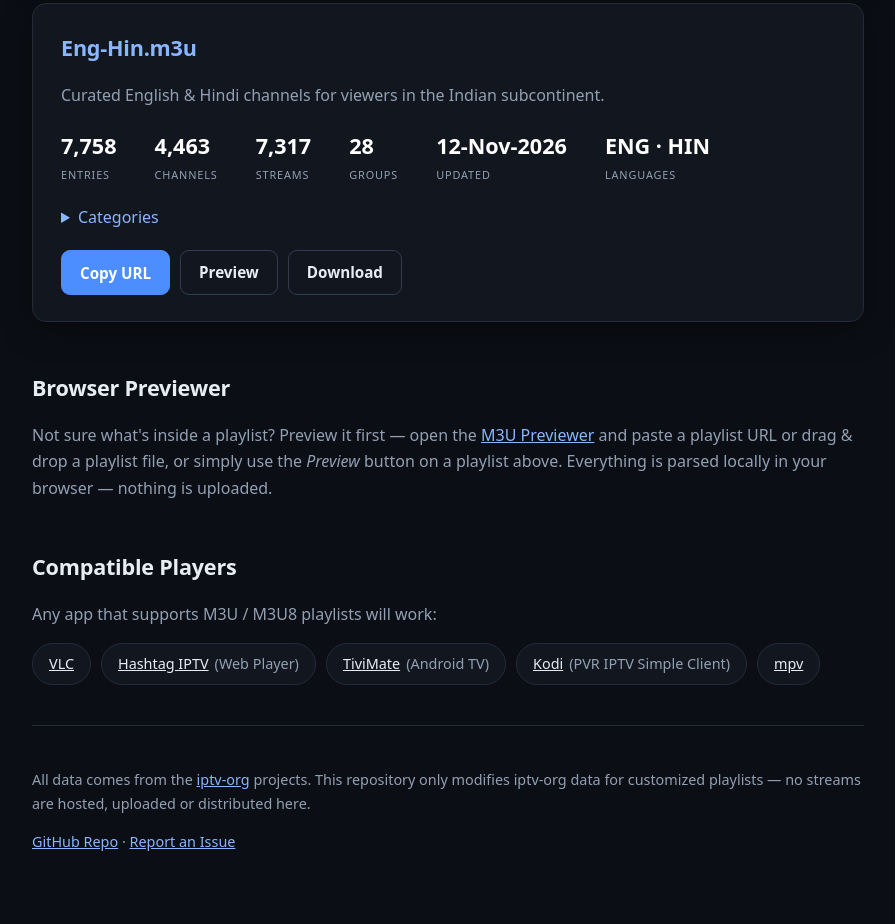
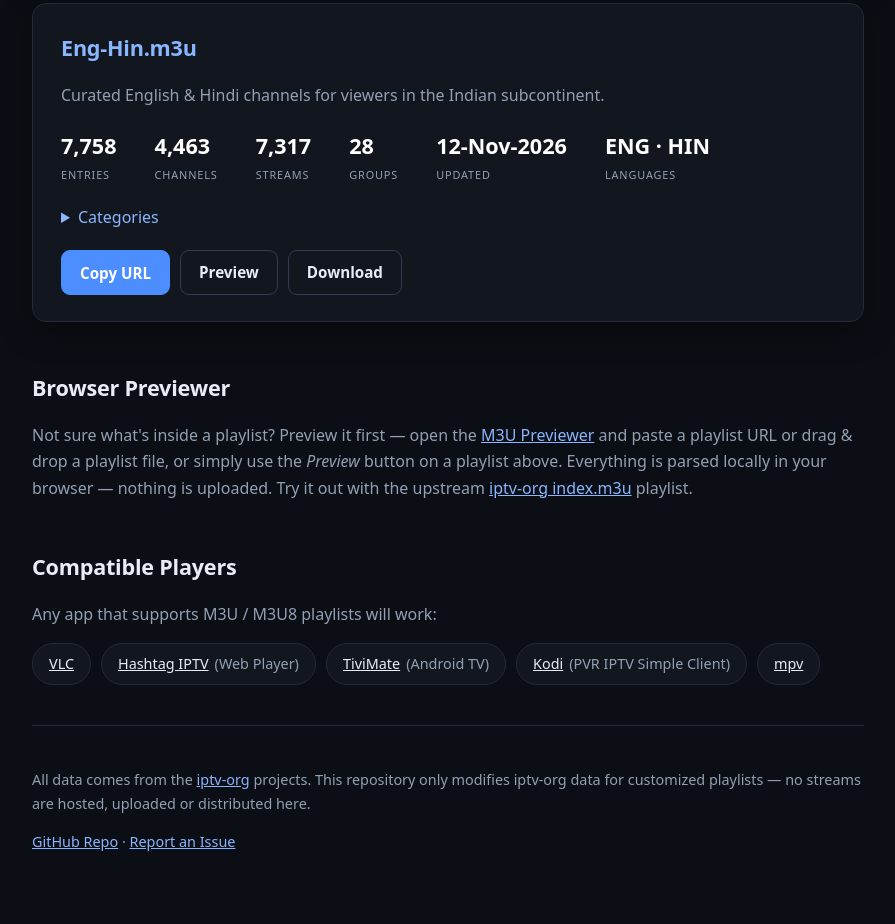
Before and after one commit to albus-percival/iptv, a plain HTML site: page index.html in a window 1280 px wide. Shown: the part 575-1499 px from the top of the page, without its empty margins (192-1087 px from the left). Drawn offline with Linux system fonts and the light colour scheme.

Commit message:
Add preview link for iptv-org index.m3u playlist in README.md and index.html

```diff
--- a/index.html
+++ b/index.html
@@ -62,6 +62,7 @@
 				and paste a playlist URL or drag & drop a playlist file, or simply use the
 				<em>Preview</em> button on a playlist above. Everything is parsed locally in
 				your browser — nothing is uploaded.
+				Try it out with the upstream <a href="https://albus-percival.github.io/iptv/m3u-previewer.html?open=https://iptv-org.github.io/iptv/index.m3u">iptv-org index.m3u</a> playlist.
 			</p>
 		</section>
 
```
Also changed, not shown: 1 other file.
